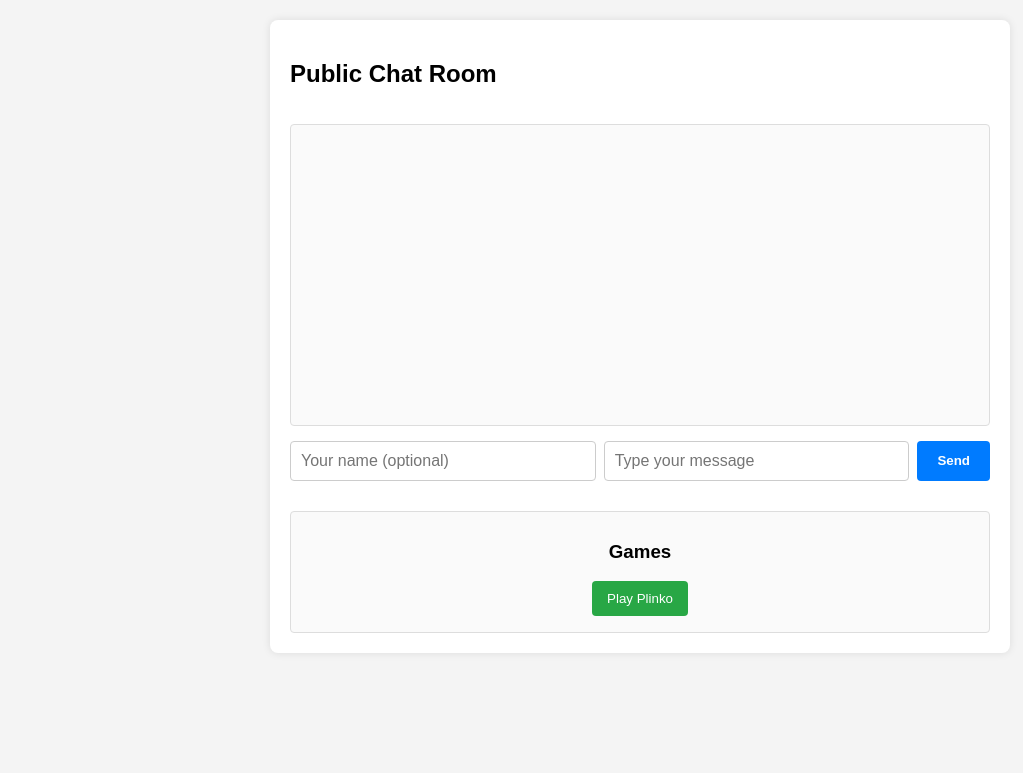
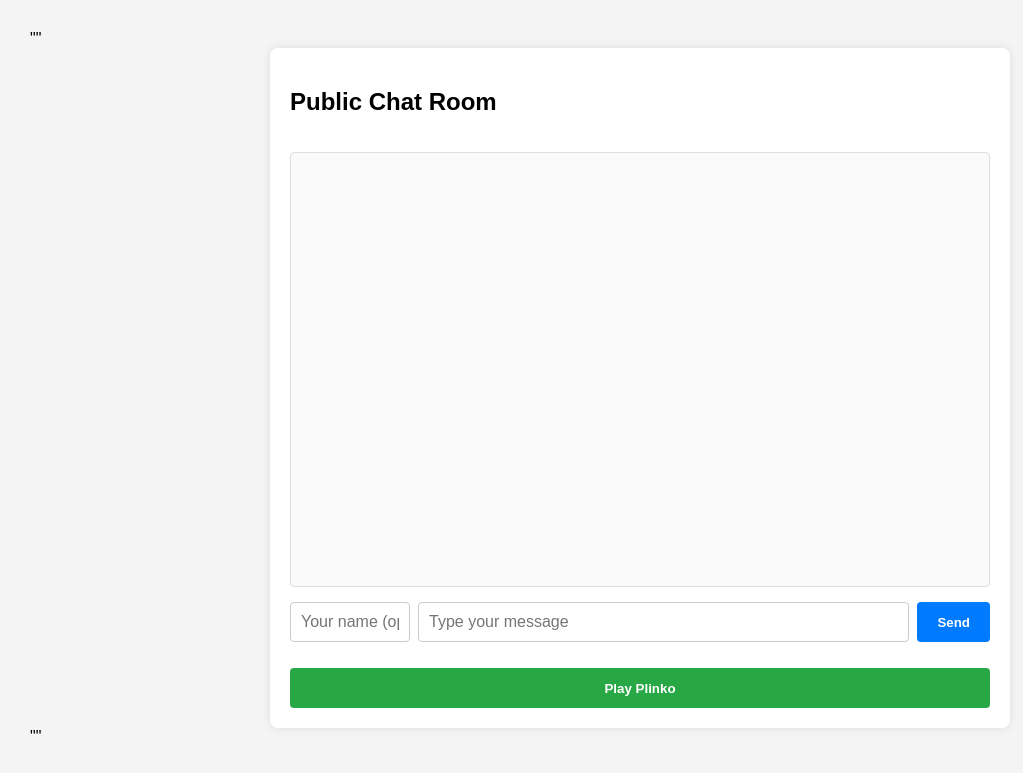
Before and after one commit to viekaslinkki1/testing, a Flask app: template templates/index.html in a window 1280 px wide. Shown: the top 773 px of the page, without its empty margins (0-1023 px from the left). Run offline with Flask 3, Linux system fonts and the light colour scheme; the template is opened without the code that fills it, so the values that code supplies are empty; some libraries are stand-ins or nearby versions.

Commit message:
Update index.html

```diff
--- a/templates/index.html
+++ b/templates/index.html
@@ -1,4 +1,4 @@
-<!DOCTYPE html>
+""<!DOCTYPE html>
 <html>
 <head>
   <title>Public Chat Room</title>
@@ -6,11 +6,9 @@
   <style>
     body {
       font-family: Arial, sans-serif;
-      background-color: #f4f4f4;
-      margin: 0;
-      padding: 20px;
+      margin: 30px;
+      background: #f4f4f4;
     }
-
     #chat-container {
       max-width: 700px;
       margin: 0 auto;
@@ -20,8 +18,9 @@
       box-shadow: 0 0 8px rgba(0,0,0,0.1);
       display: flex;
       flex-direction: column;
+      height: 80vh;
+      position: relative;
     }
-
     #messages {
       flex-grow: 1;
       overflow-y: auto;
@@ -31,34 +30,35 @@
       border: 1px solid #ddd;
       border-radius: 4px;
       background: #fafafa;
-      height: 300px;
     }
-
     #messages li {
       padding: 8px 12px;
       border-bottom: 1px solid #eee;
-      word-wrap: break-word;
     }
-
     #messages li:last-child {
       border-bottom: none;
     }
-
     #chat-form {
       display: flex;
       gap: 8px;
-      margin-bottom: 15px;
+      align-items: center;
     }
-
-    #username, #message {
+    #username {
+      width: 120px;
       padding: 10px;
       font-size: 16px;
       border: 1px solid #ccc;
       border-radius: 4px;
       outline: none;
+    }
+    #message {
       flex-grow: 1;
+      padding: 10px;
+      font-size: 16px;
+      border: 1px solid #ccc;
+      border-radius: 4px;
+      outline: none;
     }
-
     button {
       padding: 0 20px;
       background-color: #007bff;
@@ -67,142 +67,76 @@
       font-weight: bold;
       cursor: pointer;
       border-radius: 4px;
+      transition: background-color 0.3s;
       height: 40px;
     }
-
     button:hover {
       background-color: #0056b3;
     }
-
-    /* New styles for Games box */
-    #games-container {
-      border: 1px solid #ddd;
-      border-radius: 4px;
-      background: #fafafa;
-      padding: 10px;
-      margin-top: 15px;
-      min-height: 100px;
-      display: flex;
-      flex-direction: column;
-      align-items: center;
+    #plinko-button {
+      margin-top: 10px;
+      background-color: #28a745;
     }
-
-    #games-list {
-      display: flex;
-      gap: 10px;
-      flex-wrap: wrap;
-      justify-content: center;
-      width: 100%;
-    }
-
-    #games-list button {
-      background-color: #28a745;
-      padding: 10px 15px;
-      font-weight: normal;
-      border-radius: 4px;
-      height: auto;
-    }
-
-    #games-list button:hover {
-      background-color: #1e7e34;
-    }
-
-    #game-frame-container {
-      margin-top: 10px;
-      width: 100%;
-      height: 400px;
-      display: none;
-      position: relative;
-    }
-
-    #game-frame {
-      width: 100%;
-      height: 100%;
-      border: none;
-      border-radius: 8px;
-    }
-
-    #close-game-btn {
-      position: absolute;
-      top: 8px;
-      right: 8px;
-      background-color: red;
-      color: white;
-      border: none;
-      padding: 6px 12px;
-      font-weight: bold;
-      border-radius: 4px;
-      cursor: pointer;
-      z-index: 10;
-    }
-
-    #close-game-btn:hover {
-      background-color: darkred;
+    #plinko-button:hover {
+      background-color: #218838;
     }
   </style>
 </head>
 <body>
   <div id="chat-container">
     <h2>Public Chat Room</h2>
-    <ul id="messages"></ul>
+
+    <ul id="messages">
+      {% for id, username, message in messages %}
+        <li data-id="{{ id }}"><strong>{{ username }}:</strong> {{ message }}</li>
+      {% endfor %}
+    </ul>
+
     <form id="chat-form">
-      <input type="text" id="username" placeholder="Your name (optional)" autocomplete="off" />
-      <input type="text" id="message" placeholder="Type your message" autocomplete="off" required />
+      <input type="text" id="username" placeholder="Your name (optional)">
+      <input type="text" id="message" placeholder="Type your message" autocomplete="off" required>
       <button type="submit">Send</button>
     </form>
 
-    <div id="games-container">
-      <h3>Games</h3>
-      <div id="games-list">
-        <button id="play-plinko">Play Plinko</button>
-      </div>
-      <div id="game-frame-container">
-        <button id="close-game-btn">Close Game</button>
-        <iframe id="game-frame" src="" allowfullscreen></iframe>
-      </div>
-    </div>
+    <button id="plinko-button">Play Plinko</button>
   </div>
 
 <script>
   const socket = io();
 
-    // Handle Chat Messages
+  socket.on('receive_message', data => {
+    const messages = document.getElementById('messages');
+    const li = document.createElement('li');
+    li.setAttribute('data-id', data.id);
+    li.innerHTML = `<strong>${data.username}:</strong> ${data.message}`;
+    messages.appendChild(li);
+    messages.scrollTop = messages.scrollHeight;
+  });
+
+  socket.on('messages_deleted', data => {
+    const deletedIds = data.deleted_ids;
+    deletedIds.forEach(id => {
+      const msgElem = document.querySelector(`#messages li[data-id='${id}']`);
+      if (msgElem) {
+        msgElem.remove();
+      }
+    });
+  });
+
   document.getElementById('chat-form').addEventListener('submit', e => {
     e.preventDefault();
     const messageInput = document.getElementById('message');
     const usernameInput = document.getElementById('username');
     const message = messageInput.value.trim();
     if (!message) return;
-      const username = usernameInput.value.trim() || "anom";
+    const username = usernameInput.value.trim() || "anon";
     socket.emit('send_message', { username: username, message: message });
     messageInput.value = '';
   });
 
-    socket.on('receive_message', data => {
-      const messages = document.getElementById('messages');
-      const li = document.createElement('li');
-      li.innerHTML = `<strong>${data.username}:</strong> ${data.message}`;
-      messages.appendChild(li);
-      messages.scrollTop = messages.scrollHeight;
-    });
-
-    // Games box logic
-    const playPlinkoBtn = document.getElementById('play-plinko');
-    const gameFrameContainer = document.getElementById('game-frame-container');
-    const gameFrame = document.getElementById('game-frame');
-    const closeGameBtn = document.getElementById('close-game-btn');
-
-    playPlinkoBtn.addEventListener('click', () => {
-      gameFrame.src = 'https://plinko-web-game.netlify.app/';
-      gameFrameContainer.style.display = 'block';
-      // Optionally scroll to game
-      gameFrameContainer.scrollIntoView({ behavior: 'smooth' });
-    });
-
-    closeGameBtn.addEventListener('click', () => {
-      gameFrame.src = '';
-      gameFrameContainer.style.display = 'none';
+  document.getElementById('plinko-button').addEventListener('click', () => {
+    window.location.href = "/plinko";
   });
 </script>
 </body>
-</html>
+</html>""
```
Lines whose indentation alone changed are shown as unchanged.
